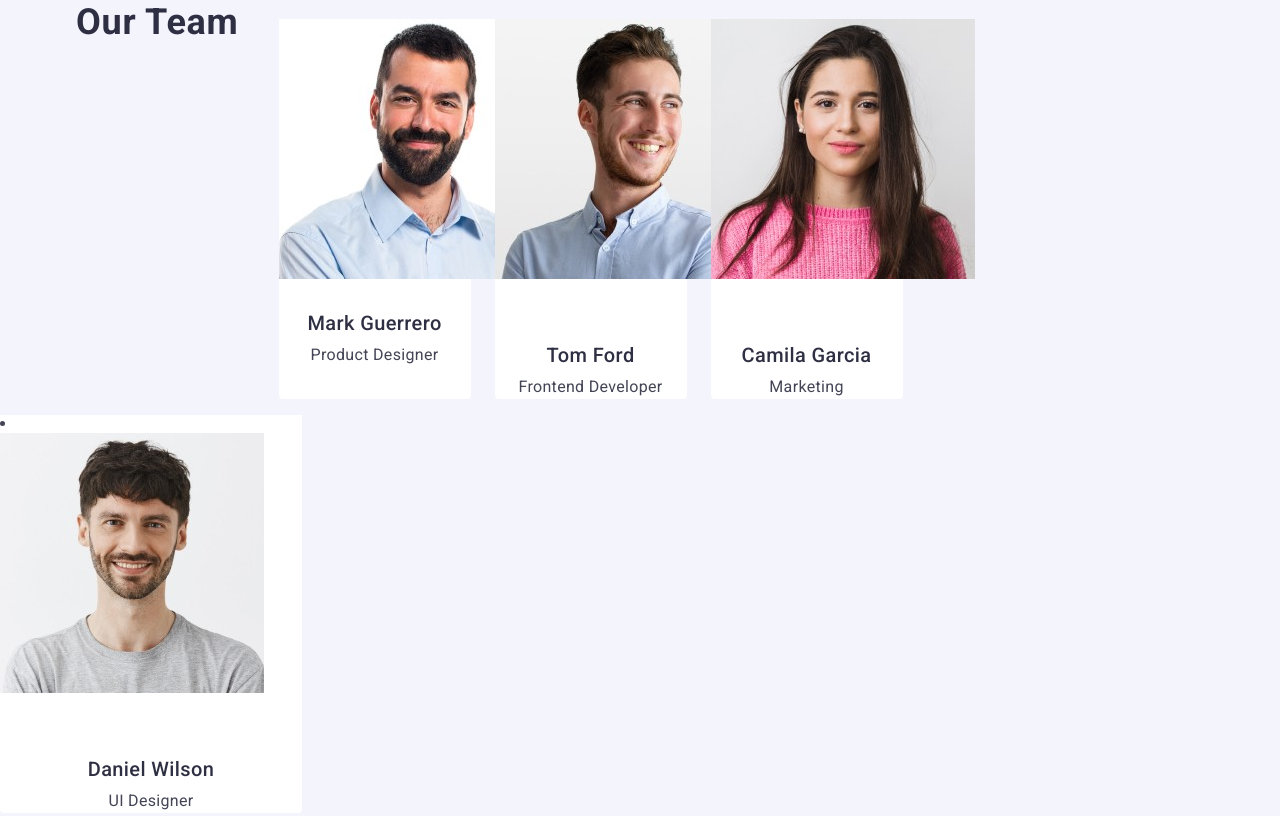
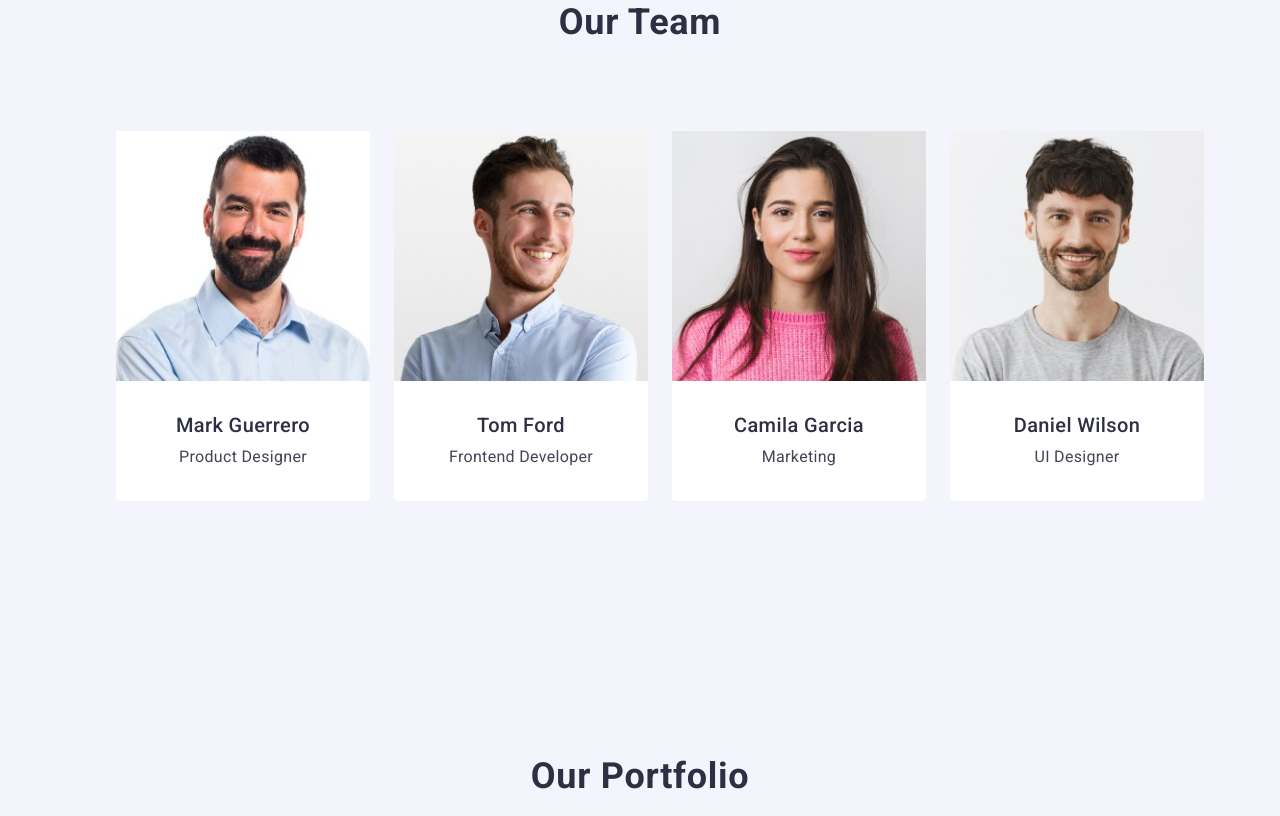
Before and after one commit to xelaale/goit-homework-03, a plain HTML site: page index.html in a window 1280 px wide. Shown: the part 830-1646 px from the top of the page. Drawn offline with nearby package versions, Linux system fonts and the light colour scheme.

Commit message:
section 2

```diff
--- a/css/styles.css
+++ b/css/styles.css
@@ -24,6 +24,8 @@ h5 {
 
 img {
     display: block;
+    max-width: 100%;
+    height: auto;
 }
 
 
@@ -87,8 +89,8 @@ img {
 
 }
 
-.nav:hover,
-.nav:focus {
+.nav-links:hover,
+.nav-links:focus {
     color: #404BBF;
     font-family: Roboto, sans-serif;
     font-size: 16px;
@@ -107,8 +109,6 @@ img {
     gap: 40px;
 }
 
-.address-links {}
-
 .address-contact {
     color: #434455;
     font-family: Roboto, sans-serif;
@@ -118,22 +118,21 @@ img {
     text-decoration: none;
 }
 
-.address-link:hover {
+.address-contact:hover {
     color: #404BBF;
 }
 
-.address-link:focus {
+.address-contact:focus {
     color: #404BBF;
 }
 
-/* Section1
- */
+/* Section1 */
+
 .first-section {
     background: #2E2F42;
     padding: 188px 0;
+    display: block;
 }
-
-
 
 .hero-title {
     color: #FFF;
@@ -143,6 +142,8 @@ img {
     line-height: 1.07;
     letter-spacing: 0.02em;
     max-width: 496px;
+    margin-right: auto;
+    margin-left: auto;
 }
 
 .button {
@@ -158,13 +159,11 @@ img {
     padding: 16px 32px;
     border-radius: 4px;
     display: block;
-    /* margin-right: auto;
-    margin-left: auto;
-    margin-top: 50px; */
     min-width: 169px;
     height: 56px;
     border: none;
-
+    margin-right: auto;
+    margin-left: auto;
 
 }
 
@@ -214,6 +213,13 @@ img {
     gap: 24px;
 }
 
+.hero-links {
+    background: #FFFFFF;
+    margin-right: 24px;
+    flex-basis: calc((100% - 72px) / 4);
+    text-align: -webkit-match-parent;
+}
+
 .advantages {
     color: #2E2F42;
     font-size: 20px;
@@ -221,12 +227,6 @@ img {
     line-height: 1.2;
     letter-spacing: 0.02em;
     margin-bottom: 8px;
-}
-
-.hero-links {
-    background: #FFFFFF;
-    margin-right: 24px;
-    flex-basis: calc((100% - 72px) / 4);
 }
 
 .text {
@@ -242,16 +242,6 @@ img {
     background: #F4F4FD;
     max-width: 1440px;
     padding: 120px 0;
-}
-
-.team {
-    color: #2E2F42;
-    font-size: 20px;
-    font-weight: 500;
-    line-height: 1.2;
-    letter-spacing: 0.02em;
-    text-align: center;
-    margin-bottom: 8px;
 }
 
 .titles {
@@ -270,12 +260,6 @@ img {
     gap: 24px;
 }
 
-.position {
-    line-height: 1.5;
-    letter-spacing: 0.02em;
-    text-align: center;
-}
-
 .team-links {
     background-color: #FFFFFF;
     width: calc((100% - 72px) / 4);
@@ -286,6 +270,26 @@ img {
 .worker {
     padding: 32px 0;
 }
+
+.team {
+    color: #2E2F42;
+    font-size: 20px;
+    font-weight: 500;
+    line-height: 1.2;
+    letter-spacing: 0.02em;
+    text-align: center;
+    margin-bottom: 8px;
+}
+
+.position {
+    line-height: 1.5;
+    letter-spacing: 0.02em;
+    text-align: center;
+}
+
+
+
+
 
 /* Section 3 */
 .portfolio {
--- a/index.html
+++ b/index.html
@@ -48,7 +48,8 @@
               >
             </li>
           </ul>
-      </address></div>
+        </address>
+      </div>
     </header>
     <!-- Основна частина -->
     <main>
@@ -102,9 +103,9 @@
 
       <!-- Section 3 -->
       <section class="team-section">
-        <div class="container">
         <h2 class="titles">Our Team</h2>
 
+        <div class="container">
           <ul class="team-list">
             <li class="team-links">
               <img
@@ -113,18 +114,22 @@
                 width="264"
                 height="260"
               />
-              <div class="worker"><h3 class="team">Mark Guerrero</h3>
-              <p class="position">Product Designer</p></div>
+              <div class="worker">
+                <h3 class="team">Mark Guerrero</h3>
+                <p class="position">Product Designer</p>
+              </div>
             </li>
-            <div class="team-links">
+            <li class="team-links">
               <img
                 src="./images/team/tomford.jpg"
                 alt="Tom Ford"
                 width="264"
                 height="260"
               />
-              <div class="worker"></div><h3 class="team">Tom Ford</h3>
-              <p class="position">Frontend Developer</p></div>
+              <div class="worker">
+                <h3 class="team">Tom Ford</h3>
+                <p class="position">Frontend Developer</p>
+              </div>
             </li>
             <li class="team-links">
               <img
@@ -133,8 +138,10 @@
                 width="264"
                 height="260"
               />
-              <div class="worker"></div><h3 class="team">Camila Garcia</h3>
-              <p class="position">Marketing</p></div>
+              <div class="worker">
+                <h3 class="team">Camila Garcia</h3>
+                <p class="position">Marketing</p>
+              </div>
             </li>
             <li class="team-links">
               <img
@@ -143,8 +150,10 @@
                 width="264"
                 height="260"
               />
-              <div class="worker"></div><h3 class="team">Daniel Wilson</h3>
-              <p class="position">UI Designer</p></div>
+              <div class="worker">
+                <h3 class="team">Daniel Wilson</h3>
+                <p class="position">UI Designer</p>
+              </div>
             </li>
           </ul>
         </div>
@@ -152,8 +161,8 @@
 
       <!-- Section 4 -->
       <section class="portfolio">
+        <h2 class="titles">Our Portfolio</h2>
         <div class="container">
-        <h2 class="titles">Our Portfolio</h2>
           <ul class="portfolio-list">
             <li class="portfolio-links">
               <img
@@ -162,8 +171,10 @@
                 width="360"
                 height="300"
               />
-            <div class="projects"><h3 class="portfolio-title">Banking App</h3>
-            <p class="text">App</p></div>
+              <div class="projects">
+                <h3 class="portfolio-title">Banking App</h3>
+                <p class="text">App</p>
+              </div>
             </li>
             <li class="portfolio-links">
               <img
@@ -172,8 +183,10 @@
                 width="360"
                 height="300"
               />
-            <div class="projects"><h3 class="portfolio-title">Cashless Payment</h3>
-            <p class="text">Marketing</p></div>
+              <div class="projects">
+                <h3 class="portfolio-title">Cashless Payment</h3>
+                <p class="text">Marketing</p>
+              </div>
             </li>
             <li class="portfolio-links">
               <img
@@ -182,8 +195,10 @@
                 width="360"
                 height="300"
               />
-            <div class="projects"><h3 class="portfolio-title">Meditation App</h3>
-            <p class="text">App</p></div>
+              <div class="projects">
+                <h3 class="portfolio-title">Meditation App</h3>
+                <p class="text">App</p>
+              </div>
             </li>
             <li class="portfolio-links">
               <img
@@ -192,8 +207,10 @@
                 width="360"
                 height="300"
               />
-            <div class="projects"><h3 class="portfolio-title">Taxi Service</h3>
-            <p class="text">Marketing</p></div>
+              <div class="projects">
+                <h3 class="portfolio-title">Taxi Service</h3>
+                <p class="text">Marketing</p>
+              </div>
             </li>
             <li class="portfolio-links">
               <img
@@ -202,8 +219,10 @@
                 width="360"
                 height="300"
               />
-            <div class="projects"><h3 class="portfolio-title">Screen Illustrations</h3>
-            <p class="text">Design</p></div>
+              <div class="projects">
+                <h3 class="portfolio-title">Screen Illustrations</h3>
+                <p class="text">Design</p>
+              </div>
             </li>
             <li class="portfolio-links">
               <img
@@ -212,8 +231,10 @@
                 width="360"
                 height="300"
               />
-           <div class="projects"><h3 class="portfolio-title">Online Courses</h3>
-            <p class="text">Marketing</p></div>
+              <div class="projects">
+                <h3 class="portfolio-title">Online Courses</h3>
+                <p class="text">Marketing</p>
+              </div>
             </li>
           </ul>
         </div>
@@ -227,9 +248,10 @@
           >Web<span class="logo-accent">Studio</span></a
         >
         <p class="footer-text">
-        Increase the flow of customers and sales for your business with digital
-        marketing & growth solutions.
-      </p></div>
+          Increase the flow of customers and sales for your business with
+          digital marketing & growth solutions.
+        </p>
+      </div>
     </footer>
   </body>
 </html>
```
Lines whose indentation alone changed are shown as unchanged.
